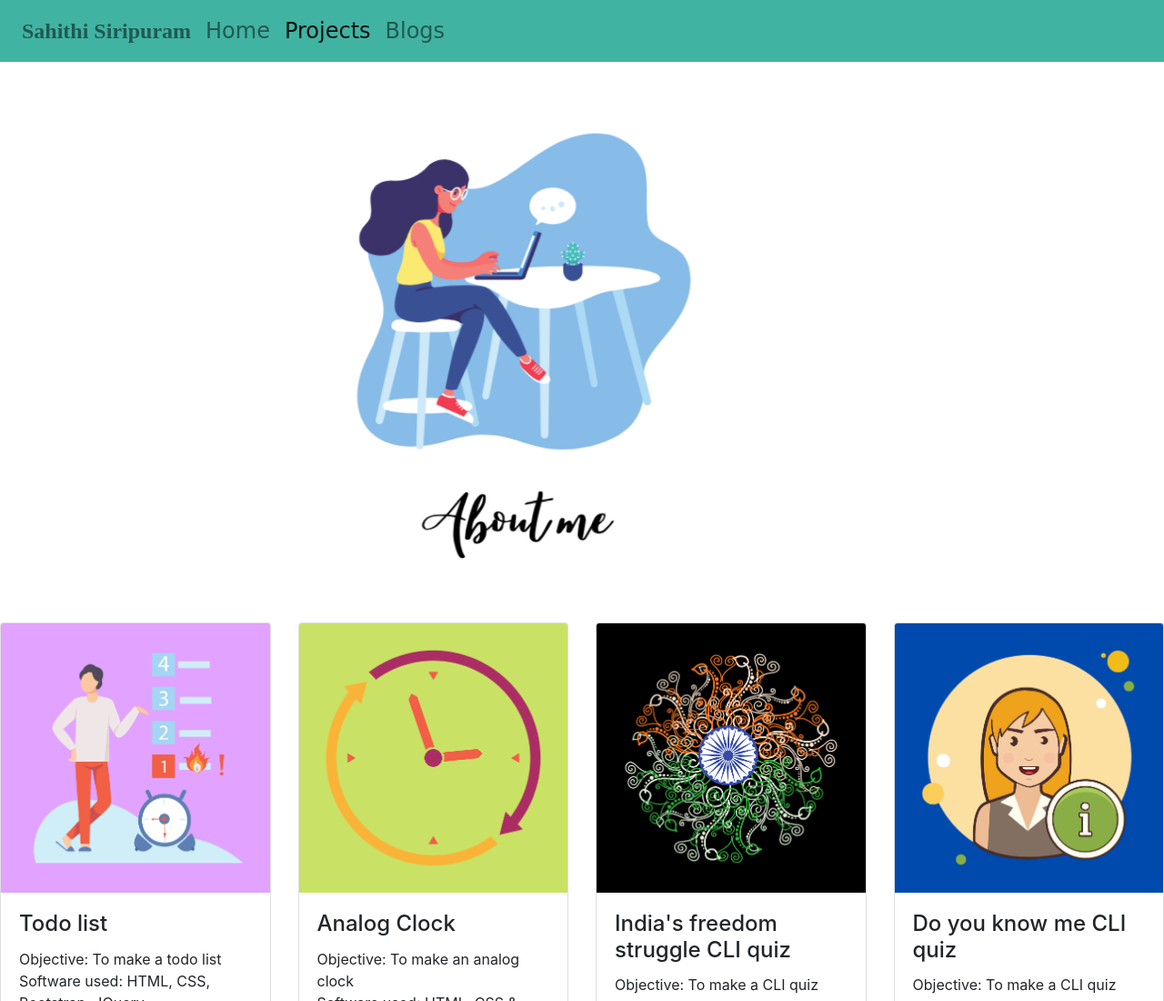
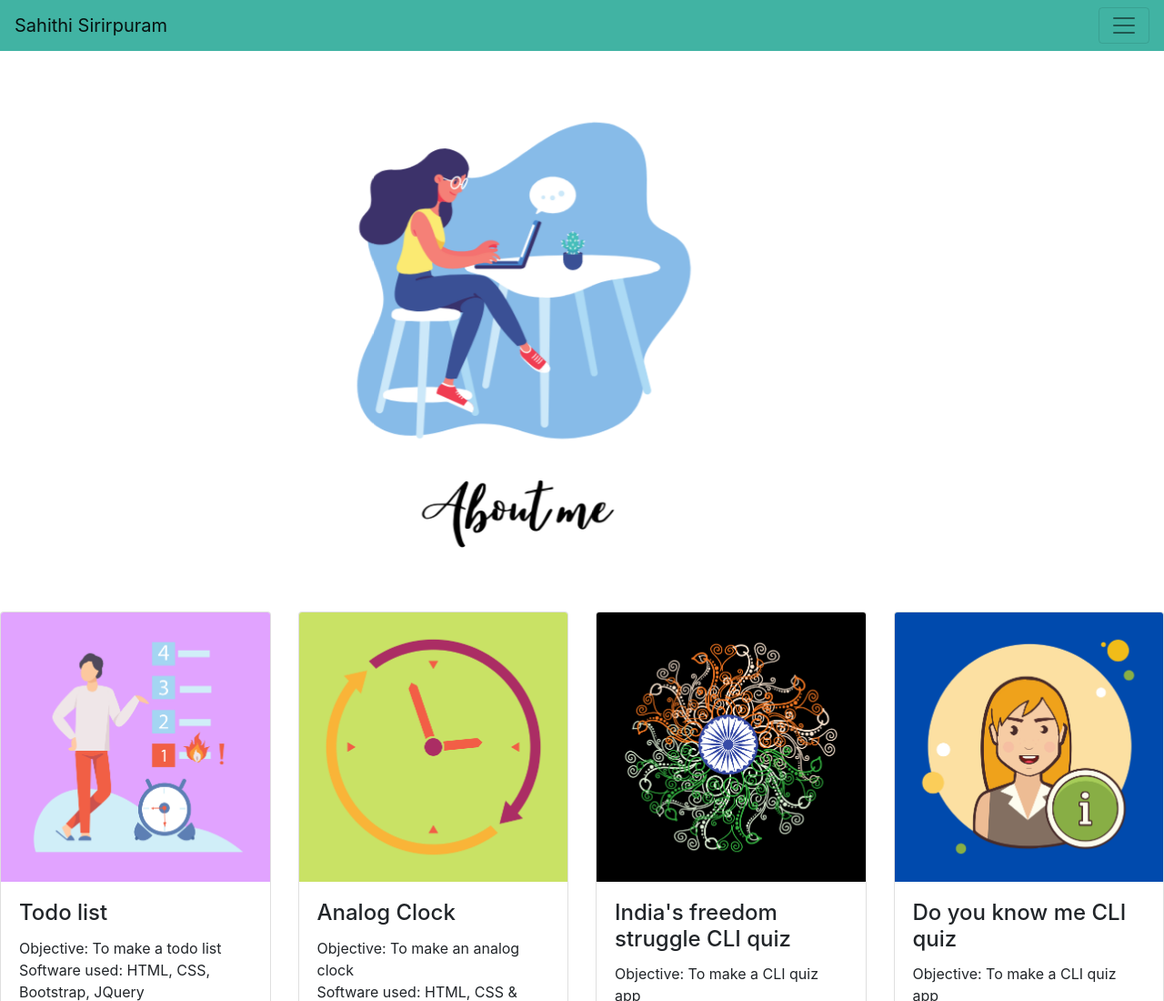
Before and after one commit to SahithiSiripuram/NewPortfolio, a website: page frontend/projects.html in a window 1280 px wide. Shown: the top 1100 px of the page at 91% size. Drawn offline with nearby package versions, Linux system fonts and the light colour scheme.

Commit message:
Update projects.html

```diff
--- a/frontend/projects.html
+++ b/frontend/projects.html
@@ -9,22 +9,23 @@
         <link rel="icon" href="https://www.jumpstarttech.com/files/2018/08/Network-Profile.png" sizes="any" type="image/svg+xml">
     </head>
     <body>
-        <nav class="navbar navbar-expand-xl navbar-light" style="background-color:#41b3a3;">
-            <div id="navbarNav">
-              <ul class="navbar-nav">
-                <li class="nav-item brand">
-                    <a class="nav-link" href="#">Sahithi Siripuram</a>
+        <nav class="navbar navbar-light navbar-expand-md-xl" style="background-color:#41b3a3;">
+            <a class="navbar-brand" href="#">Sahithi Sirirpuram</a>
+            <button class="navbar-toggler" type="button" data-toggle="collapse" data-target="#collapsibleNavbar">
+                <span class="navbar-toggler-icon"></span>
+            </button>
+            <div class="collapse navbar-collapse" id="collapsibleNavbar">
+            <ul class="navbar-nav">
+                <li class="nav-item">
+                    <a class="nav-link" href="./home.html">Home</a>
                 </li>
-                <li class="nav-item hilight">
-                  <a class="nav-link" href="./home.html">Home</a>
+                <li class="nav-item active">
+                    <a class="nav-link" href="./projects.html">Projects</a>
                 </li>
-                <li class="nav-item active hilight">
-                  <a class="nav-link" href="./projects.html">Projects<span class="sr-only">(current)</span></a>
+                <li class="nav-item">
+                    <a class="nav-link" href="./blogs.html">Blogs</a>
                 </li>
-                <li class="nav-item hilight">
-                  <a class="nav-link" href="./blogs.html">Blogs</a>
-                </li>
-              </ul>
+            </ul>
             </div>
           </nav>
           <div id="carouselExampleIndicators" class="carousel slide" data-ride="carousel">
```
